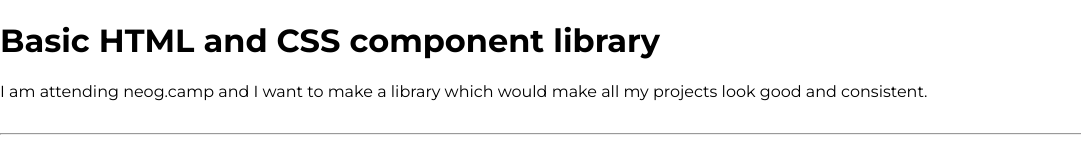
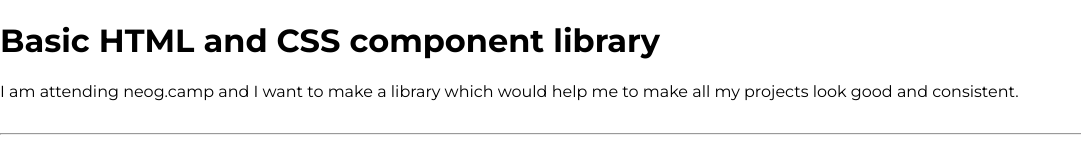
Before and after one commit to AbhishekSingh2000/HTML-and-CSS-component-library, a plain HTML site: page index.html in a window 1280 px wide. Shown: the top 164 px of the page, without its empty margins (0-1081 px from the left). Drawn offline with Linux system fonts and the light colour scheme.

Commit message:
Refactor:Index content change

```diff
--- a/index.html
+++ b/index.html
@@ -11,7 +11,7 @@
 
 <body>
     <h1>Basic HTML and CSS component library</h1>
-    <p>I am attending neog.camp and I want to make a library which would make all my projects look good and consistent.
+    <p>I am attending neog.camp and I want to make a library which would help me to make all my projects look good and consistent.
     </p>
 
     <hr>
```
